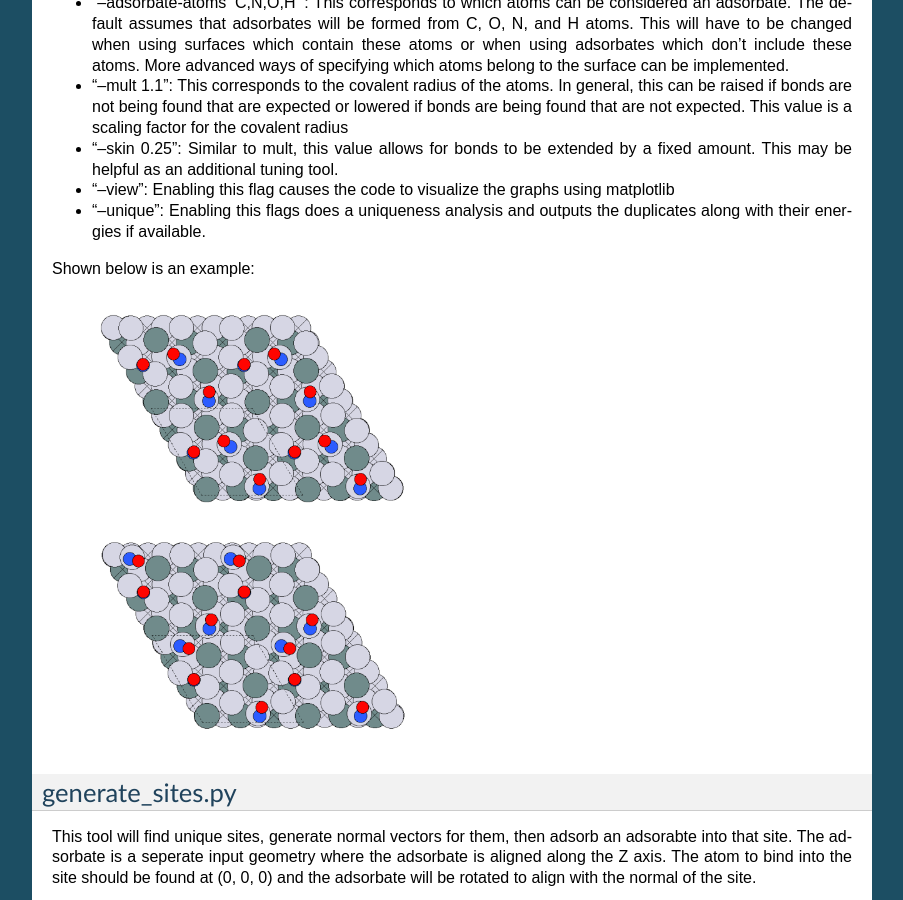
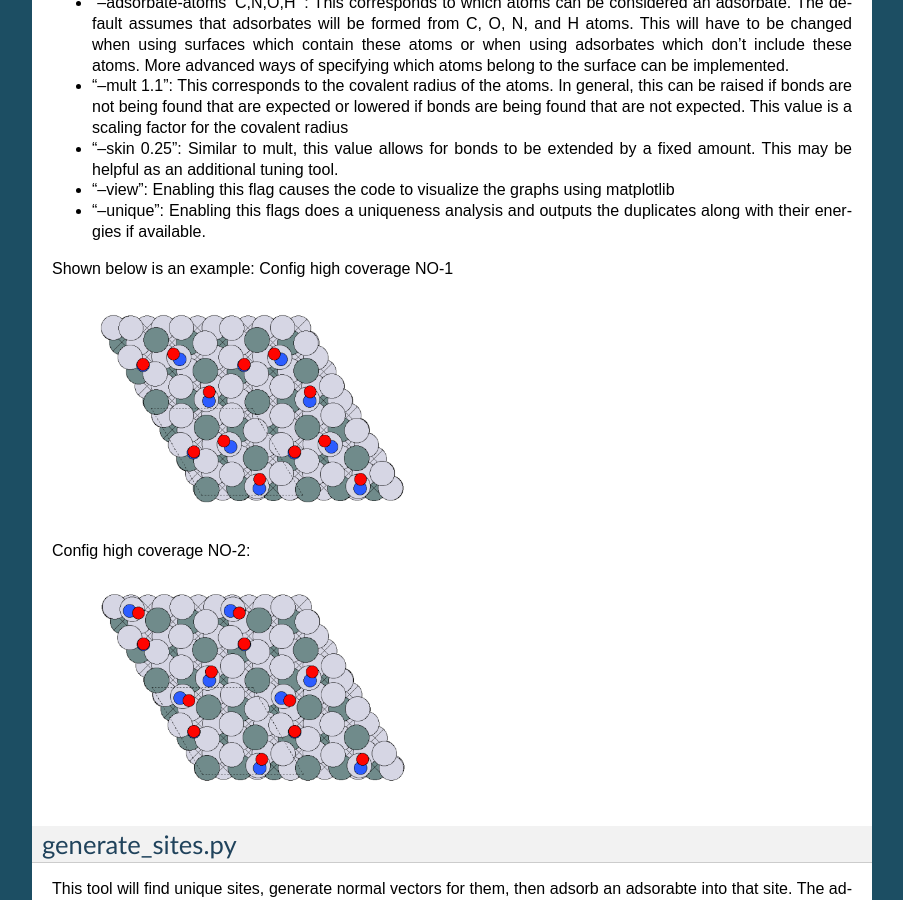
Before and after one commit to vsumaria/graph-theory-surfaces, a Sphinx documentation site: the page built from doc/source/Usage.rst, in a window 1280 px wide and 900 px high, scrolled down 617 px. Shown: the whole window, without its empty margins (198-1101 px from the left). Built offline with Sphinx 7.4.7, drawn with Linux system fonts in a browser that asks for light colours; formulas are drawn with MathJax 3.

Commit message:
Update doc/source/Usage.rst

```diff
--- a/doc/source/Usage.rst
+++ b/doc/source/Usage.rst
@@ -33,14 +33,17 @@ The following are options you should consider checking since the defaults may no
 - "--unique": Enabling this flags does a uniqueness analysis and outputs the duplicates along with their energies if available.
 
 Shown below is an example:
+Config high coverage NO-1
 
 .. image:: ../../images/unique/Slide2.png
   :width: 400
-  :alt: Test
+
+
+Config high coverage NO-2:
 
 .. image:: ../../images/unique/Slide4.png
   :width: 400
-  :alt: Test
+
 
 -----------------
 generate_sites.py
```
